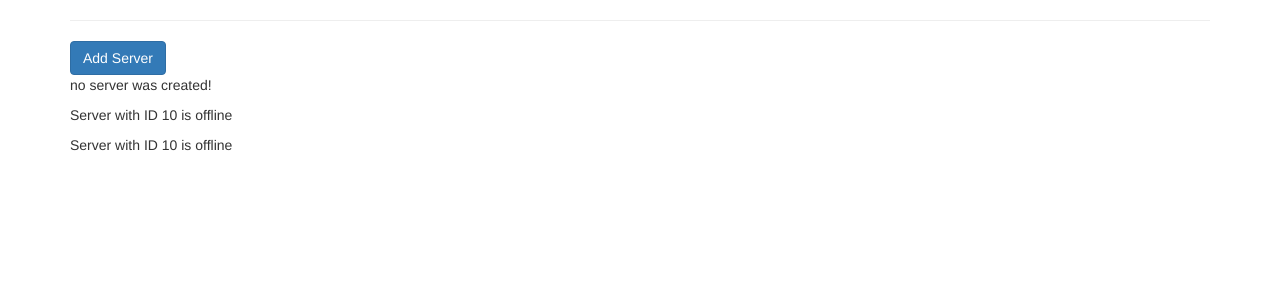
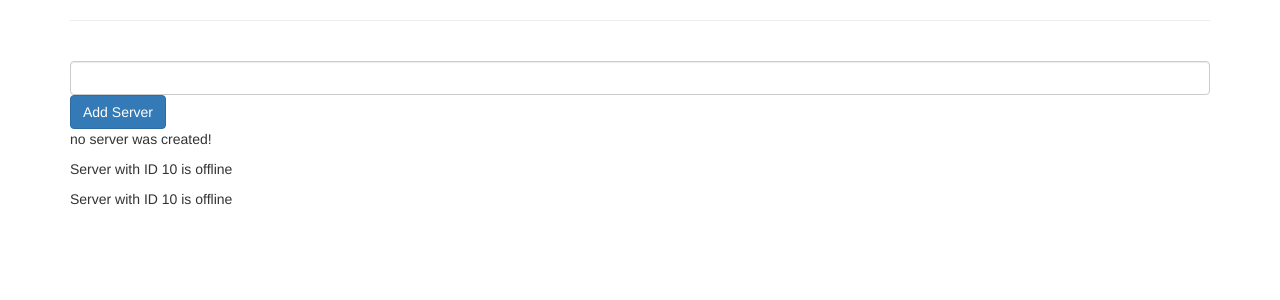
Before and after one commit to VladShylep/Trainig, an Angular app: page / in a window 1280 px wide. Shown: the top 300 px of the page. Built offline with nearby package versions, Linux system fonts and the light colour scheme.

Commit message:
repeatagain

```diff
--- a/src/app/servers/servers.component.html
+++ b/src/app/servers/servers.component.html
@@ -1,5 +1,13 @@
+<label Server Name></label>
+<input
+    type="text"
+    class="form-control"
+    (input)="onUpdateServerName($event)"
+>
 <button class="btn btn-primary"
-        [disabled]="!allowNewServer">Add Server</button>
+        [disabled]="!allowNewServer"
+        (click)="onUpdateServerName($event)">Add Server</button>
+
 <p> {{ serverCreationService }} </p>
 <app-server></app-server>
 <app-server></app-server>
--- a/src/app/servers/servers.component.ts
+++ b/src/app/servers/servers.component.ts
@@ -21,5 +21,8 @@ export class ServersComponent implements OnInit {
   onCreateServer() {
     this.serverCreationService = 'server was created!';
   }
+  onUpdateServerName() {
+
+  }
 
 }
```
